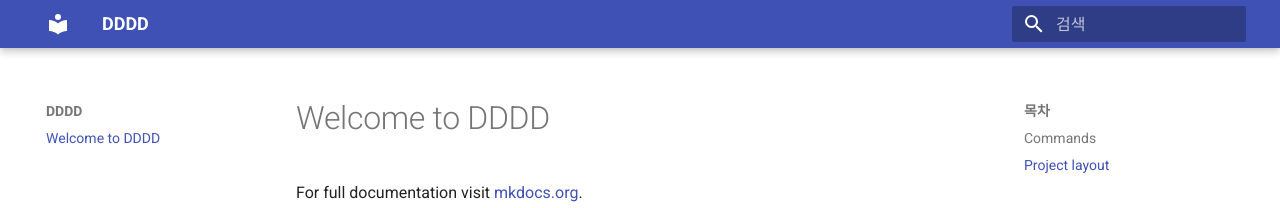
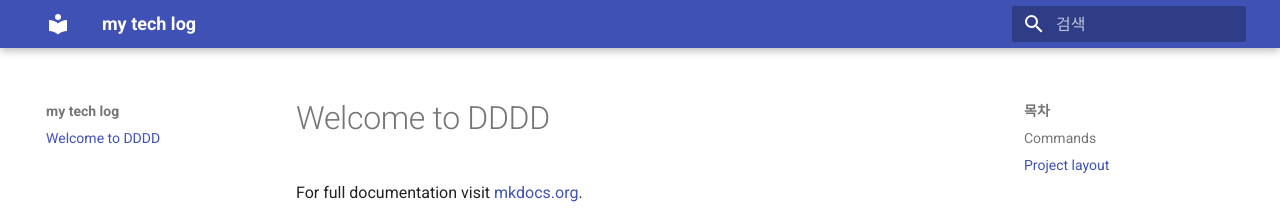
Before and after one commit to dmdod11/dmdod11.github.io, an MkDocs documentation site: the page built from docs/index.md, in a window 1280 px wide. Shown: the top 208 px of the page. Built offline with MkDocs 1.6.1 and Material for MkDocs 9.7.7, drawn with Linux system fonts in a browser that asks for light colours.

Commit message:
Update mkdocs.yml

```diff
--- a/mkdocs.yml
+++ b/mkdocs.yml
@@ -1,5 +1,5 @@
-site_name: DDDD
-# site_url:
+site_name: my tech log
+site_url: https://dmdod11.github.io
 
 theme:
   name: material
```
